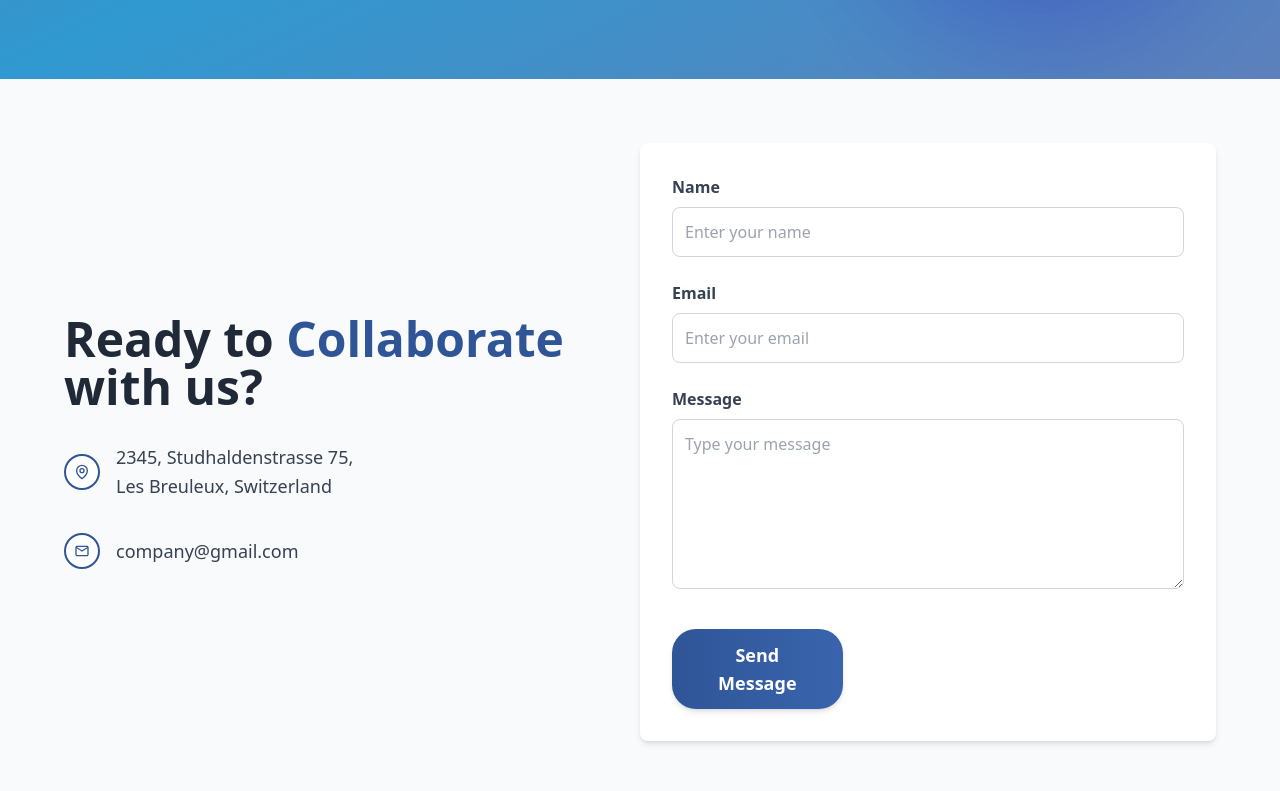
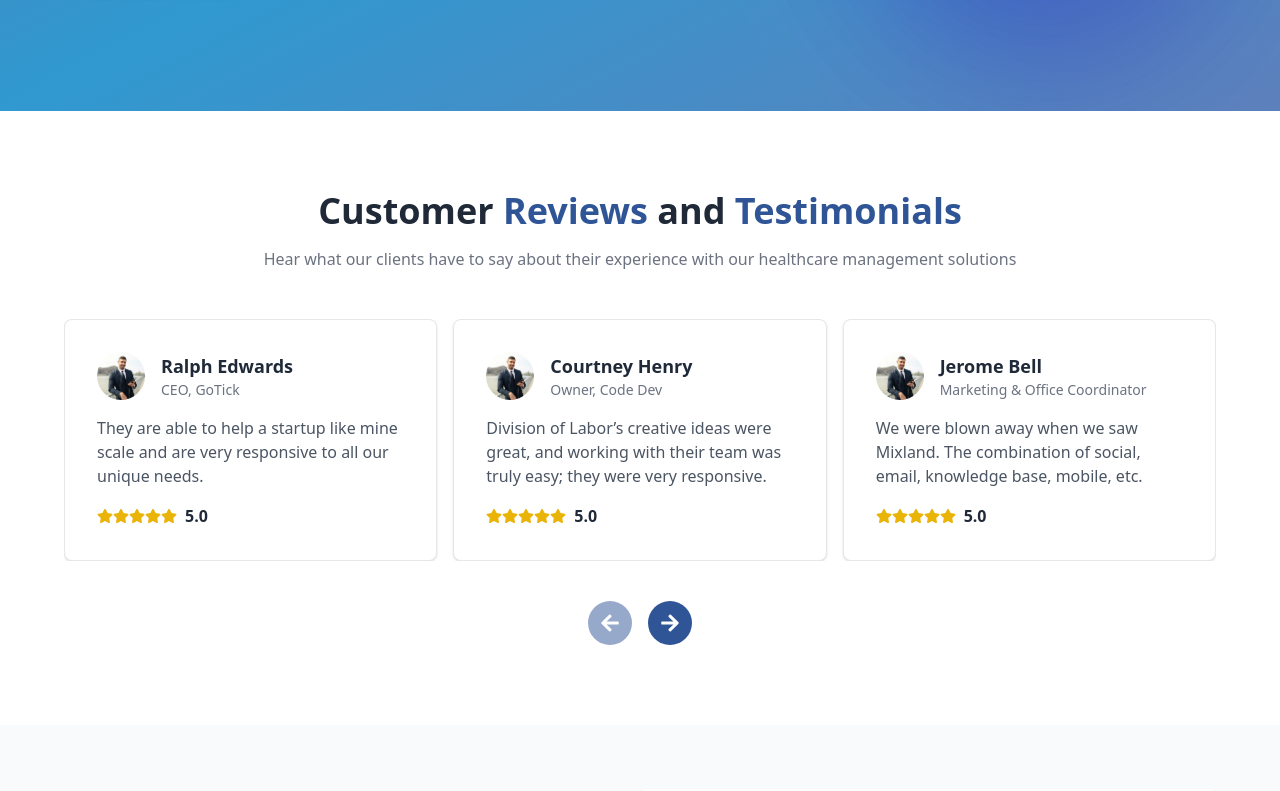
Before and after one commit to MdRahi99/medicus-data, a React (Vite) app: page / in a window 1280 px wide. Shown: the part 629-1420 px from the top of the page. Built offline with nearby package versions, Linux system fonts and the light colour scheme.

Commit message:
make reviews section

```diff
--- /dev/null
+++ b/src/assets/data/reviewsData.js
@@ -0,0 +1,44 @@
+import review_profile_1 from "../../assets/images/review_profile_1.jpg";
+
+export const reviewsData = [
+    {
+        id: 1,
+        name: 'Ralph Edwards',
+        role: 'CEO, GoTick',
+        image: review_profile_1,
+        review: 'They are able to help a startup like mine scale and are very responsive to all our unique needs.',
+        rating: '5.0'
+    },
+    {
+        id: 2,
+        name: 'Courtney Henry',
+        role: 'Owner, Code Dev',
+        image: review_profile_1,
+        review: 'Division of Labor’s creative ideas were great, and working with their team was truly easy; they were very responsive.',
+        rating: '5.0'
+    },
+    {
+        id: 3,
+        name: 'Jerome Bell',
+        role: 'Marketing & Office Coordinator',
+        image: review_profile_1,
+        review: 'We were blown away when we saw Mixland. The combination of social, email, knowledge base, mobile, etc.',
+        rating: '5.0'
+    },
+    {
+        id: 4,
+        name: 'Ralph Edwards',
+        role: 'CEO, GoTick',
+        image: review_profile_1,
+        review: 'They are able to help a startup like mine scale and are very responsive to all our unique needs.',
+        rating: '5.0'
+    },
+    {
+        id: 5,
+        name: 'Courtney Henry',
+        role: 'Owner, Code Dev',
+        image: review_profile_1,
+        review: 'Division of Labor’s creative ideas were great, and working with their team was truly easy; they were very responsive.',
+        rating: '5.0'
+    },
+];
--- a/src/components/pages/Home/Banner.jsx
+++ b/src/components/pages/Home/Banner.jsx
@@ -3,7 +3,7 @@ import banner_video from "../../../assets/banner_video.mp4";
 
 const Banner = () => {
   return (
-    <div className="relative bg-primary bg-opacity-10 overflow-hidden py-8 md:py-20">
+    <div className="relative bg-primary bg-opacity-10 overflow-hidden py-8 md:py-24">
       {/* Background Decoration */}
       <div className="absolute inset-0 bg-gradient-to-br from-primary via-sky-600 to-secondary opacity-80"></div>
 
--- a/src/components/pages/Home/Home.jsx
+++ b/src/components/pages/Home/Home.jsx
@@ -1,11 +1,13 @@
 import React from 'react';
 import Banner from './Banner';
 import Contact from '../Contact/Contact';
+import Reviews from '../Reviews/Reviews';
 
 const Home = () => {
     return (
         <div className=''>
             <Banner />
+            <Reviews />
             <Contact />
         </div>
     );
--- a/src/components/pages/Reviews/Reviews.jsx
+++ b/src/components/pages/Reviews/Reviews.jsx
@@ -1,9 +1,105 @@
-import React from 'react';
+import React, { useState, useEffect } from 'react';
+import { FaStar } from 'react-icons/fa';
+import { FaArrowLeft, FaArrowRight } from 'react-icons/fa';
+import { reviewsData } from '../../../assets/data/reviewsData';
 
 const Reviews = () => {
+    const [currentIndex, setCurrentIndex] = useState(0);
+    const [isMobile, setIsMobile] = useState(false);
+
+    useEffect(() => {
+        const handleResize = () => {
+            setIsMobile(window.innerWidth < 768);
+            setCurrentIndex(0);
+        };
+
+        handleResize();
+        window.addEventListener('resize', handleResize);
+
+        return () => window.removeEventListener('resize', handleResize);
+    }, []);
+
+    const reviewsPerPage = isMobile ? 1 : 3;
+
+    const nextSlide = () => {
+        setCurrentIndex((prevIndex) =>
+            Math.min(prevIndex + reviewsPerPage, reviewsData.length - reviewsPerPage)
+        );
+    };
+
+    const prevSlide = () => {
+        setCurrentIndex((prevIndex) => Math.max(prevIndex - reviewsPerPage, 0));
+    };
+
+    const isFirstSlide = currentIndex === 0;
+    const isLastSlide = currentIndex + reviewsPerPage >= reviewsData.length;
+
+    if (reviewsData.length === 0) {
+        return <p className="text-center text-gray-500">No reviews available yet.</p>;
+    }
+
+    const ReviewCard = ({ review }) => (
+        <div className="bg-white p-8 rounded-lg shadow border">
+            <div className="flex items-center mb-4">
+                <img src={review.image} alt={review.name} className="w-12 h-12 object-cover rounded-full mr-4" />
+                <div>
+                    <h3 className="text-lg font-semibold text-gray-800">{review.name}</h3>
+                    <p className="text-sm text-gray-500">{review.role}</p>
+                </div>
+            </div>
+            <p className="text-gray-600 mb-4">{review.review}</p>
+            <div className="flex items-center">
+                <div className="flex text-yellow-500">
+                    {[...Array(5)].map((_, i) => (
+                        <FaStar key={i} className={i < Math.floor(review.rating) ? 'text-yellow-500' : 'text-gray-300'} />
+                    ))}
+                </div>
+                <span className="ml-2 text-gray-800 font-semibold">{review.rating}</span>
+            </div>
+        </div>
+    );
+
+    const visibleReviews = reviewsData.slice(currentIndex, currentIndex + reviewsPerPage);
+
     return (
-        <div>
-            Reviews
+        <div className="px-4 py-12 md:px-16 md:py-20 bg-white">
+            <div className="text-center pb-12">
+                <h2 className="text-3xl md:text-4xl font-bold mb-4 text-gray-800">
+                    Customer <span className="text-primary">Reviews</span> and <span className="text-primary">Testimonials</span>
+                </h2>
+                <p className="text-gray-500">Hear what our clients have to say about their experience with our healthcare management solutions</p>
+            </div>
+
+            <div className="relative overflow-hidden">
+                <div className={`grid ${isMobile ? 'grid-cols-1' : 'grid-cols-3'} gap-4`}>
+                    {visibleReviews.map((review) => (
+                        <ReviewCard key={review.id} review={review} />
+                    ))}
+                </div>
+            </div>
+
+            <div className="flex justify-center items-center mt-10">
+                <button
+                    className={`mr-4 bg-primary text-white p-3 rounded-full transition-colors ${
+                        isFirstSlide ? 'opacity-50 cursor-not-allowed' : 'hover:bg-secondary'
+                    }`}
+                    onClick={prevSlide}
+                    disabled={isFirstSlide}
+                    aria-label="Previous Reviews"
+                >
+                    <FaArrowLeft size={20} />
+                </button>
+                <button
+                    className={`bg-primary text-white p-3 rounded-full transition-colors ${
+                        isLastSlide ? 'opacity-50 cursor-not-allowed' : 'hover:bg-secondary'
+                    }`}
+                    onClick={nextSlide}
+                    disabled={isLastSlide}
+                    aria-label="Next Reviews"
+                >
+                    <FaArrowRight size={20} />
+                </button>
+            </div>
         </div>
     );
 };
```
Also changed, not shown: src/assets/images/review_profile_1.jpg (added).
